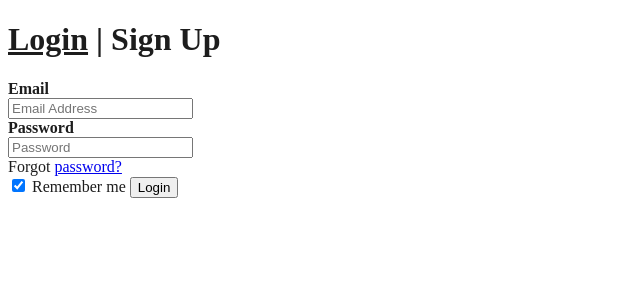
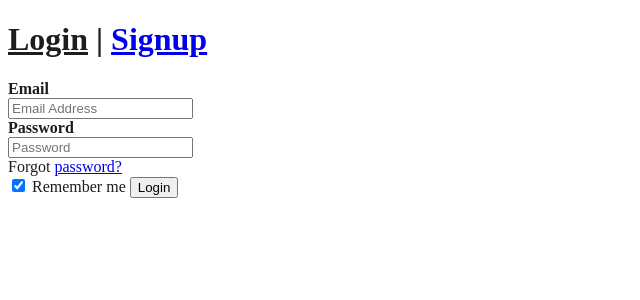
Before and after one commit to Tactakon/Deliverable, a Flask app: template templates/login.html in a window 1280 px wide. Shown: the top 300 px of the page, without its empty margins (0-640 px from the left). Run offline with Flask 2, Linux system fonts and the light colour scheme; the template is opened without the code that fills it, so the values that code supplies are empty.

Commit message:
Landinggoods

```diff
--- a/main.py
+++ b/main.py
@@ -4,20 +4,23 @@ import os
 from flask import Flask, flash, redirect, render_template, request, session, abort
 
 app = flask.Flask(__name__)
-
+#landing page
 @app.route("/")
 def main():
-    #if not session.get('logged_in'):
-        #return render_template('login.html')
+    #if session.get('logged_in'):
+        #header icon change
     #else:
-    return flask.render_template('login.html')
+    return flask.render_template('landingpage.html')
 
-@app.route('/login', methods=['POST'])
+@app.route('/signup', methods=['POST', 'GET'])
+def signup():
+    return flask.render_template('signup.html')
+@app.route('/login', methods=['POST', 'GET'])
 def login():
     if flask.request.form['psw'] == 'password' and flask.request.form['email'] == 'admin':
         session['logged_in'] = True
     else:
         flask.flash('wrong password!')
-        return main()
+        return login()
 app.secret_key = os.urandom(12)
 app.run(debug=True)
--- a/templates/login.html
+++ b/templates/login.html
@@ -5,7 +5,7 @@
     </head>
     <body>
 
-        <h1><u>Login</u> | Sign Up</h1>
+        <h1><u>Login</u> | <a href="{{ url_for('signup') }}">Signup</a></h1>
         {% block body %}
         {% if session['logged_in'] %}
 
--- a/templates/signup.html
+++ b/templates/signup.html
@@ -12,7 +12,7 @@
                 <h1 class="word">Register</h1>
              </div></br></br></br>
             <h2 class="word">
-                <form action="{{ url_for('register') }}" method="post">
+                <form action="/signup" method="POST">
                   <div class="msg">{{ msg }}</div>
                     <input id="username" name="username" type="text" placeholder="Enter Your Username" class="textbox"/></br></br>
                     <input id="password" name="password" type="password" placeholder="Enter Your Password" class="textbox"/></br></br>
@@ -20,7 +20,7 @@
                     <input type="submit" class="btn" value="Sign Up"></br>
                 </form>
             </h2>
-            <p class="bottom">Already have an account?  <a class="bottom" href="{{url_for('login')}}"> Log In here</a></p>
+            <p class="bottom">Already have an account?  <a class="bottom" href="{{ url_for('main') }}"> Log In here</a></p>
           </div>
         </div>
     </body>
```
